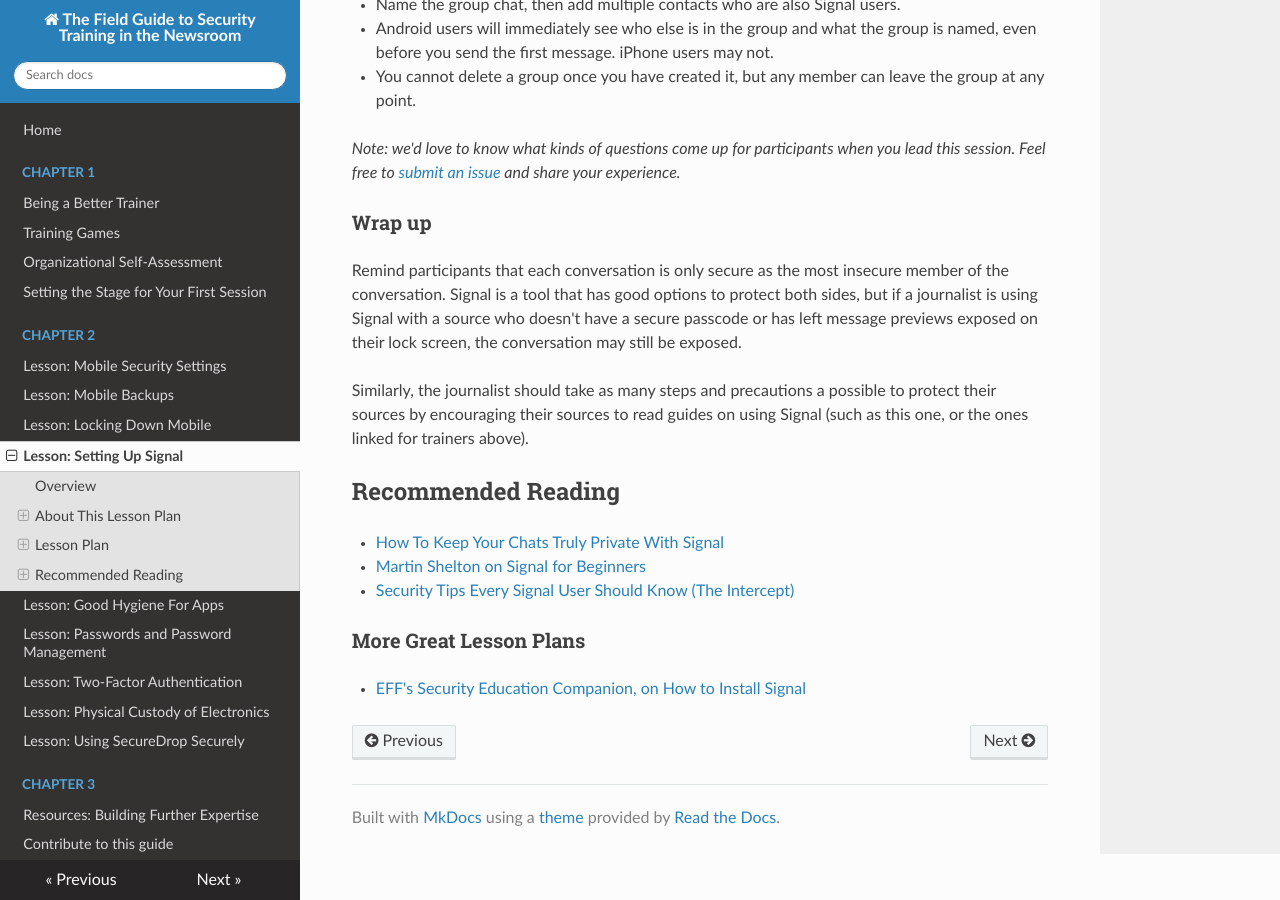
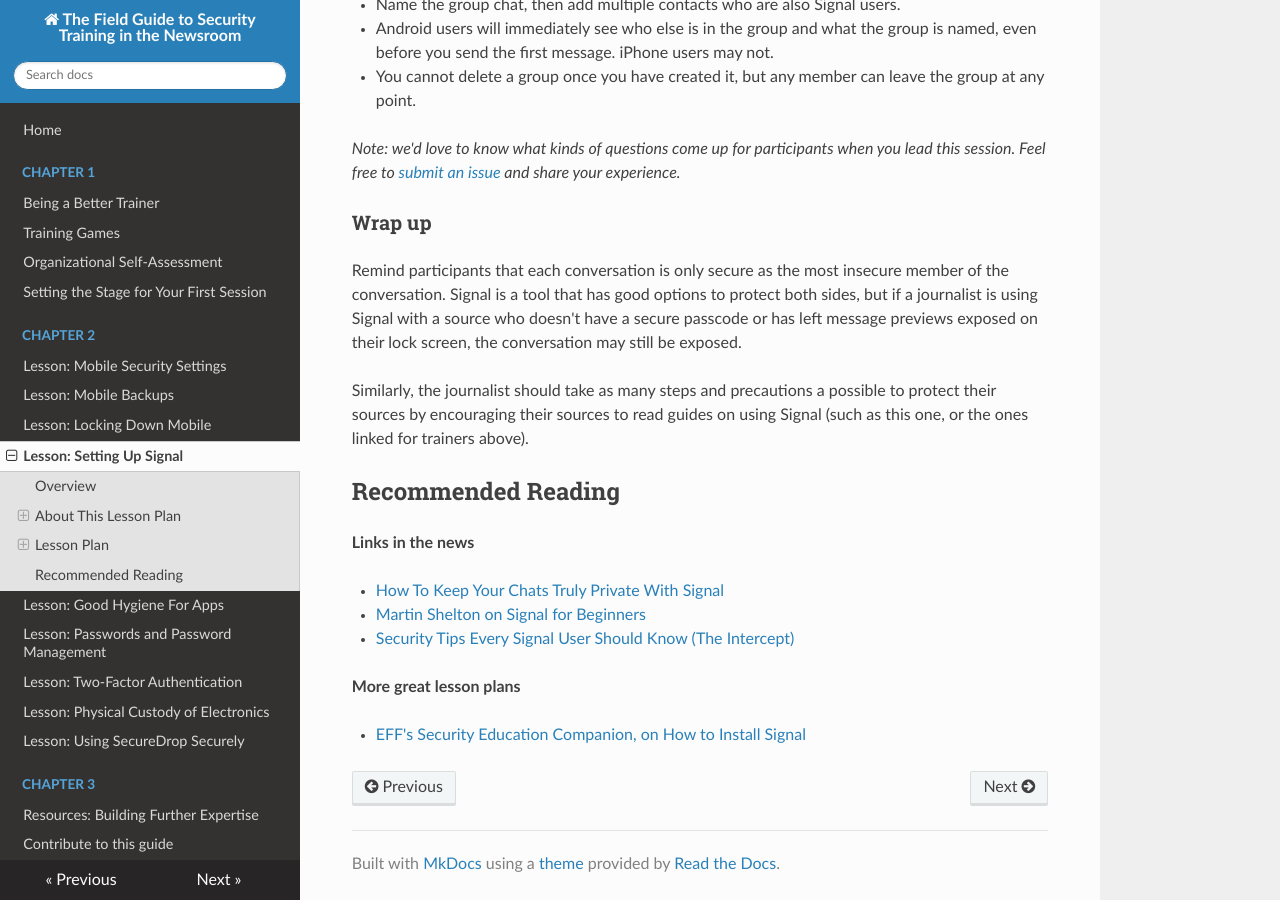
Before and after one commit to OpenNewsLabs/field-guide-security-training-newsroom, an MkDocs documentation site: the page built from docs/Chapter02-04-Setting-Up-Signal.md, in a window 1280 px wide and 900 px high, scrolled down 10243 px. Built offline with MkDocs 1.6.1, drawn with Linux system fonts in a browser that asks for light colours; nearby versions of some CDN libraries; old or Windows-style settings are respelled for this version of MkDocs.

```diff
--- a/docs/Chapter02-04-Setting-Up-Signal.md
+++ b/docs/Chapter02-04-Setting-Up-Signal.md
@@ -128,10 +128,13 @@ Similarly, the journalist should take as many steps and precautions a possible t
 
 ## Recommended Reading
 
+**Links in the news**
+
 + [How To Keep Your Chats Truly Private With Signal](https://theintercept.com/2017/05/01/cybersecurity-for-the-people-how-to-keep-your-chats-truly-private-with-signal/)
 + [Martin Shelton on Signal for Beginners](https://medium.com/@mshelton/signal-for-beginners-c6b44f76a1f0)
 + [Security Tips Every Signal User Should Know (The Intercept)](https://theintercept.com/2016/07/02/security-tips-every-signal-user-should-know/)
 
-### More Great Lesson Plans
+
+**More great lesson plans**
 
 + [EFF's Security Education Companion, on How to Install Signal](https://sec.eff.org/topics/how-to-install-signal)
```
Also changed, not shown: drafts/template.md (+2 -0 lines).
